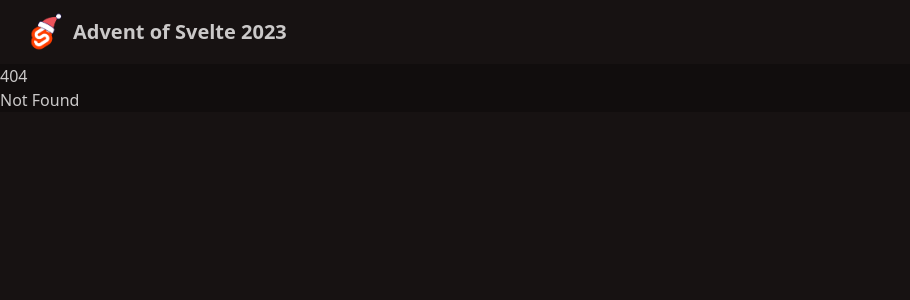
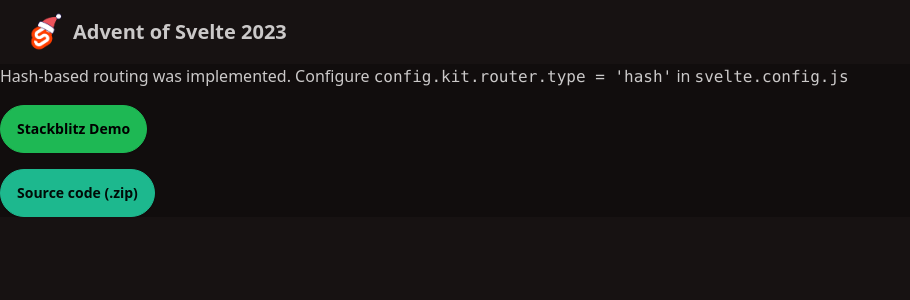
Before and after one commit to mumbler9486/mumbler9486-advent-of-svelte-2024, a SvelteKit app: page /day21 in a window 1280 px wide. Before the commit this address had no page. Shown: the top 300 px of the page, without its empty margins (0-910 px from the left). Built offline with nearby package versions, Linux system fonts and the light colour scheme.

Commit message:
✔ Finish day 21

```diff
--- a/package.json
+++ b/package.json
@@ -24,7 +24,7 @@
 		"prettier": "^3.4.2",
 		"prettier-plugin-svelte": "^3.3.2",
 		"prettier-plugin-tailwindcss": "^0.6.9",
-		"svelte": "^5.15.0",
+		"svelte": "^5.16.0",
 		"svelte-check": "^4.1.1",
 		"tailwindcss": "^3.4.17",
 		"typescript": "^5.7.2",
--- a/src/routes/+page.svelte
+++ b/src/routes/+page.svelte
@@ -50,8 +50,7 @@
 					<a class="btn btn-primary" href="/day18">Day 18</a>
 					<a class="btn btn-primary" href="/day19">Day 19</a>
 					<a class="btn btn-primary" href="/day20">Day 20</a>
-					<a class="pointer-events-none" href="/day20">Day 20</a>
-					<a class="pointer-events-none" href="/day21">Day 21</a>
+					<a class="btn btn-primary" href="/day21">Day 21</a>
 					<a class="pointer-events-none" href="/day22">Day 22</a>
 					<a class="pointer-events-none" href="/day23">Day 23</a>
 					<a class="pointer-events-none" href="/day24">Day 24</a>
--- /dev/null
+++ b/src/routes/day21/+page.svelte
@@ -0,0 +1,25 @@
+<script lang="ts">
+</script>
+
+<div class="flex flex-col gap-4">
+	<p>
+		Hash-based routing was implemented. Configure <code>config.kit.router.type = 'hash'</code> in
+		<code>svelte.config.js</code>
+	</p>
+
+	<p>
+		<a
+			class="btn btn-primary"
+			href="https://stackblitz.com/edit/sveltejs-kit-template-default-mc6eb9zp?file=src%2Froutes%2Fabout%2F%2Bpage.svelte"
+			>Stackblitz Demo</a
+		>
+	</p>
+
+	<p>
+		<a
+			class="btn btn-secondary"
+			href="https://github.com/mumbler9486/mumbler9486-advent-of-svelte-2024/blob/main/src/routes/day21/hash-based-routing-demo.zip"
+			>Source code (.zip)</a
+		>
+	</p>
+</div>
```
Also changed, not shown: 2 other files (tests, documents, lock files or other folders).
